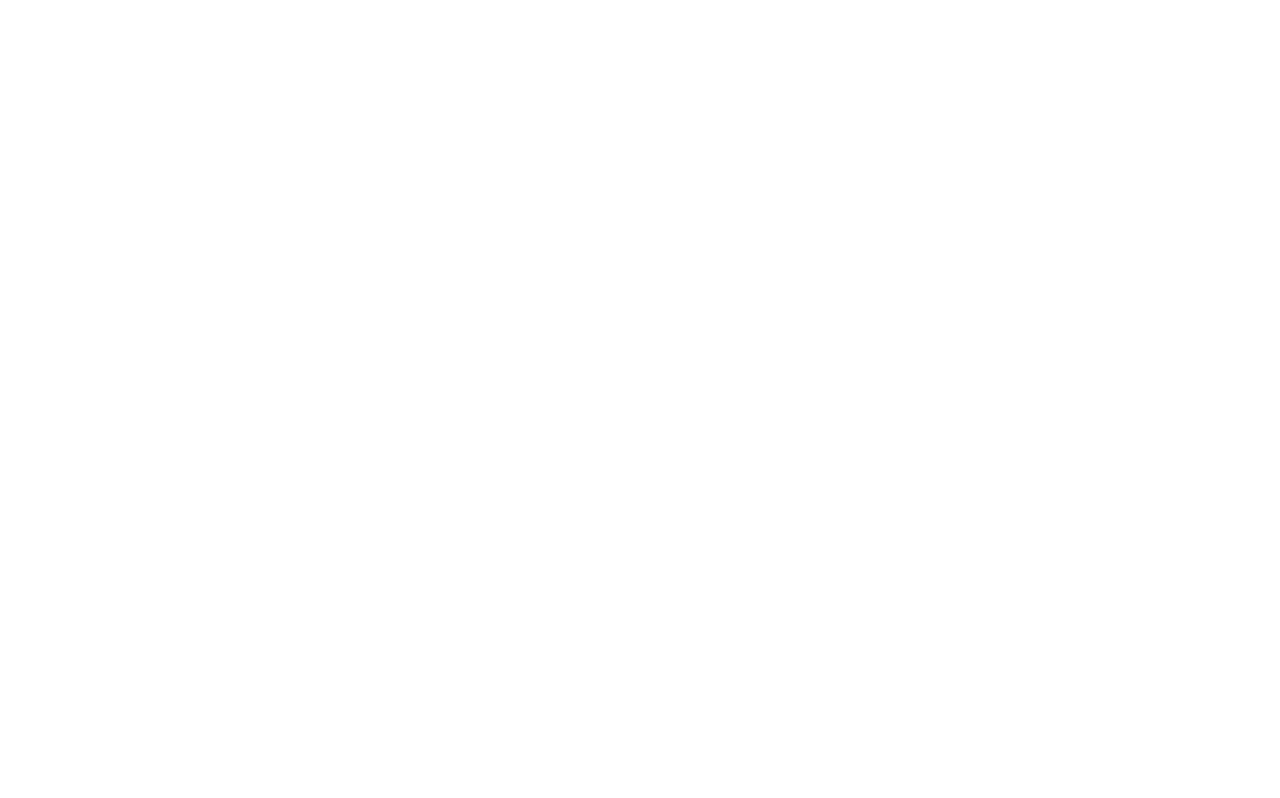
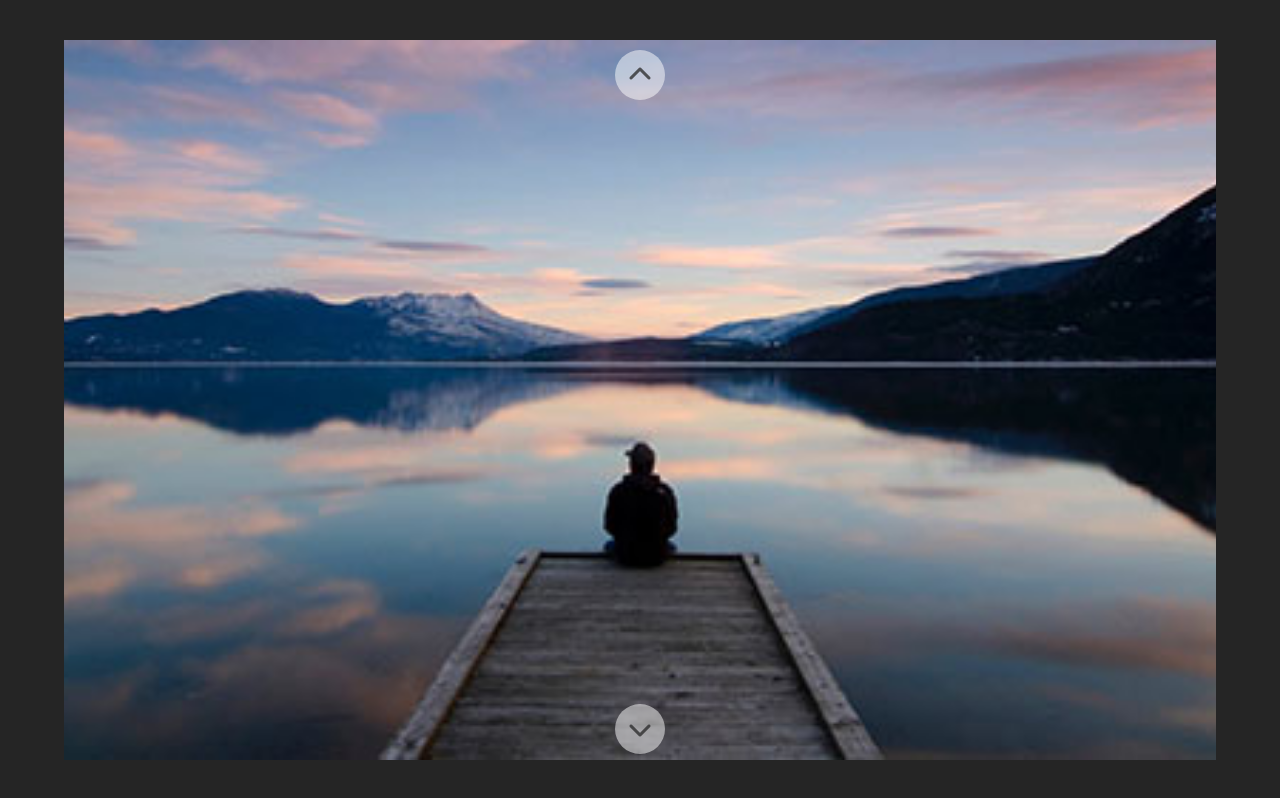
Before and after one commit to AntonioLoco/js-array-carousel, a plain HTML site: page index.html in a window 1280 px wide. Drawn offline with Linux system fonts and the light colour scheme.

Commit message:
Milestone 1

```diff
--- a/css/style.css
+++ b/css/style.css
@@ -4,3 +4,78 @@
     padding: 0;
     box-sizing: border-box;
 }
+
+/* Layout */
+.container{
+    width: 100%;
+    height: 100vh;
+    position: relative;
+
+    /* DEBUG */
+    background-color: #252525;
+}
+
+/* CAROUSEL */
+
+/* Carousel */
+.carousel{
+    width: 90%;
+    height: 90%;
+    position: absolute;
+    top: 50%;
+    left: 50%;
+    transform: translate(-50%, -50%);
+
+    /* DEBUG */
+    background-color: lightgreen;
+}
+
+.container-carousel{
+    position: relative;
+}
+
+/* Carousel img */
+.carousel-img .item img{
+    width: 100%;
+    height: 90vh;
+    object-fit: cover;
+}
+
+.carousel-img .item{
+    display: none;
+}
+
+.carousel-img .item.active{
+    display: block;
+}
+
+/* Carousel Button */
+.btn{
+    width: 50px;
+    height: 50px;
+    font-size: 1.5rem;
+    border: none;
+    border-radius: 50%;
+    background-color: rgba(255, 255, 255, 0.5);
+    color: #252525be;
+    display: flex;
+    align-items: center;
+    justify-content: center;
+    position: absolute;
+    left: 50%;
+    transform: translateX(-50%) scale(1);
+}
+
+.btn:hover{
+    background-color: #fff;
+    color: #252525;
+    transform: translateX(-50%) scale(1.2);
+}
+
+.btn.prev{
+    top: 10px;
+}
+
+.btn.next{
+    bottom: 10px;
+}
--- a/index.html
+++ b/index.html
@@ -5,12 +5,43 @@
     <meta http-equiv="X-UA-Compatible" content="IE=edge">
     <meta name="viewport" content="width=device-width, initial-scale=1.0">
 
+    <!-- FontAwesome -->
+    <link rel="stylesheet" href="https://cdnjs.cloudflare.com/ajax/libs/font-awesome/6.2.0/css/all.min.css" integrity="sha512-xh6O/CkQoPOWDdYTDqeRdPCVd1SpvCA9XXcUnZS2FmJNp1coAFzvtCN9BmamE+4aHK8yyUHUSCcJHgXloTyT2A==" crossorigin="anonymous" referrerpolicy="no-referrer" />
+
     <!-- Style -->
     <link rel="stylesheet" href="css/style.css">
     <title>Document</title>
 </head>
 <body>
 
+    <!-- Container -->
+    <div class="container">
+        <div class="carousel">
+            <div class="container-carousel">
+                <div class="carousel-img">
+                    <div class="item active">
+                        <img src="img/01.jpg" alt="">
+                    </div>
+                    <div class="item">
+                        <img src="img/02.jpg" alt="">
+                    </div>
+                    <div class="item">
+                        <img src="img/03.jpg" alt="">
+                    </div>
+                    <div class="item">
+                        <img src="img/04.jpg" alt="">
+                    </div>
+                    <div class="item">
+                        <img src="img/05.jpg" alt="">
+                    </div>
+                </div>
+                <button class="btn prev"><i class="fa-solid fa-chevron-up"></i></button>
+                <button class="btn next"><i class="fa-solid fa-chevron-down"></i></button>
+            </div>
+        </div>
+    </div>
+    <!-- /Container -->
+
 
     <!-- Script -->
     <script src="js/script.js"></script>
```
